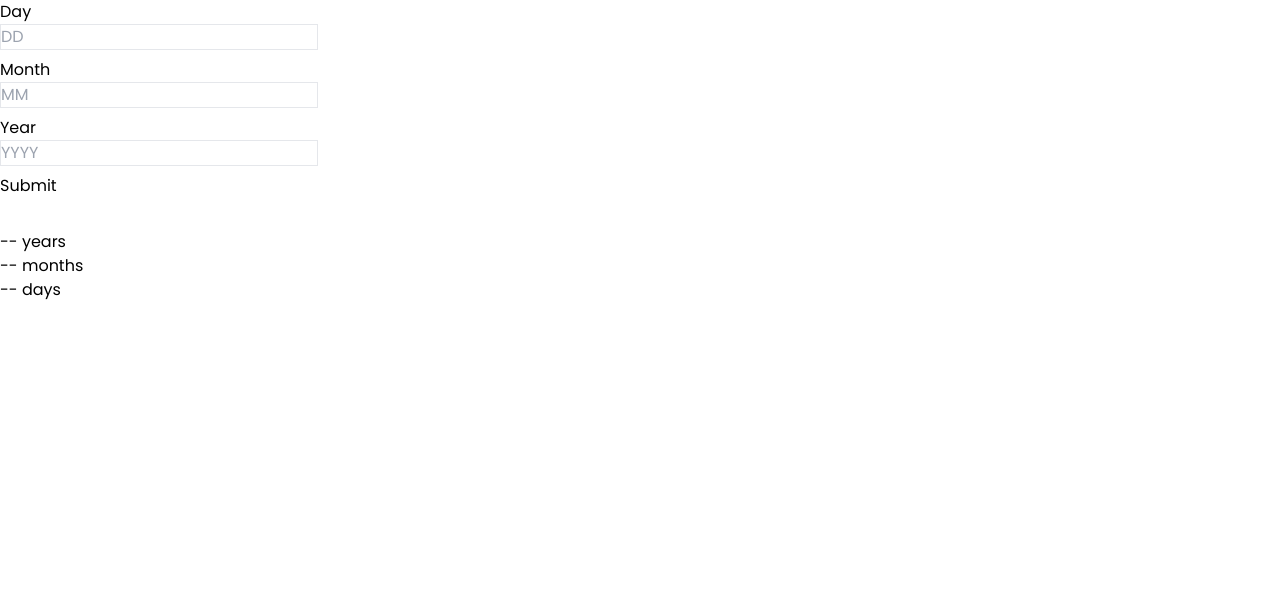
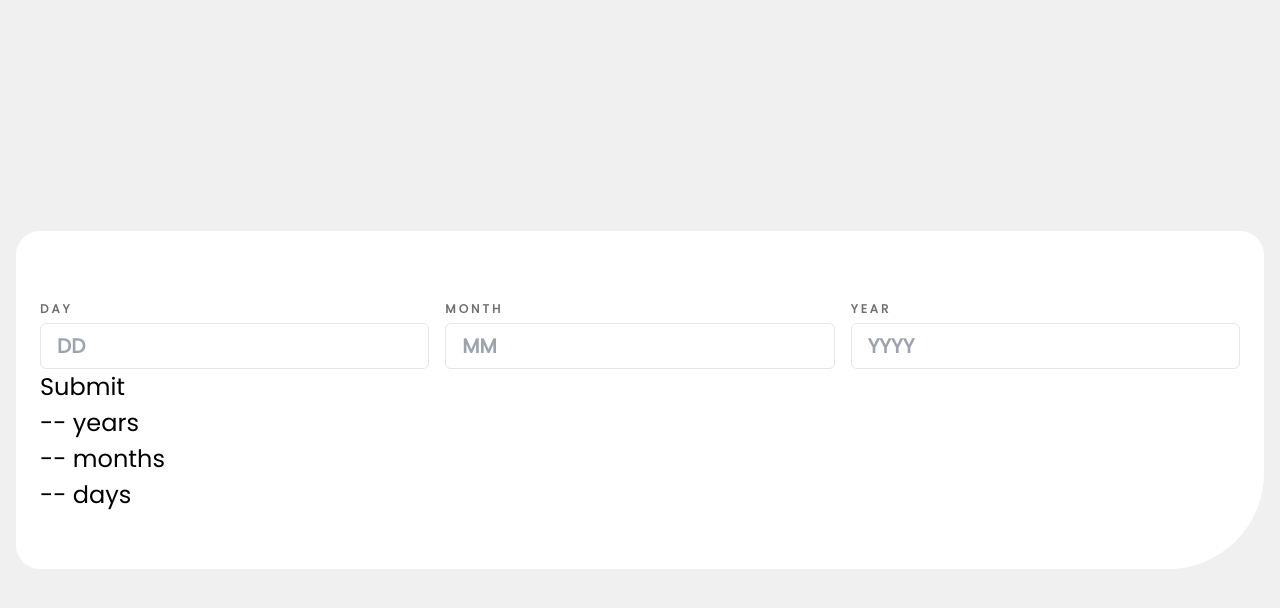
Before and after one commit to leocsdev/reactv-fem-age-calculator-app, a React (Vite) app: page / in a window 1280 px wide. Shown: the top 608 px of the page. Built offline with nearby package versions, Linux system fonts and the light colour scheme.

Commit message:
Applied the design for form inputs.

```diff
--- a/src/App.jsx
+++ b/src/App.jsx
@@ -6,10 +6,12 @@ function App() {
   const [date, setDate] = useState(undefined);
 
   return (
-    <section className='body-font font-poppins flex flex-col gap-8'>
-      <Form setDate={setDate} />
-      <Result date={date} />
-    </section>
+    <main className='body-font font-poppins h-screen flex flex-col p-4 items-center justify-center bg-offWhite text-[24px]'>
+      <section className='bg-white px-6 py-14 rounded-3xl rounded-br-[96px]'>
+        <Form setDate={setDate} />
+        <Result date={date} />
+      </section>
+    </main>
   );
 }
 
--- a/src/components/Form.jsx
+++ b/src/components/Form.jsx
@@ -92,13 +92,19 @@ export default function Form({ setDate }) {
 
   return (
     <form onSubmit={handleSubmit(onSubmit)}>
-      <div className='flex flex-col items-start pb-2'>
-        <label htmlFor='day'>Day</label>
+      <section className='grid grid-cols-3 gap-4'>
+        <div>
+          <label
+            htmlFor='day'
+            className='text-[12px] uppercase font-bold tracking-[3px] text-smokeGrey'
+          >
+            Day
+          </label>
           <input
             id='day'
             type='number'
             placeholder='DD'
-          className='border'
+            className='border w-full font-bold text-xl px-4 py-2 rounded-md'
             {...register('day', { required: true, min: 1, max: maxDays })}
             onChange={handleDayChange}
           />
@@ -106,13 +112,18 @@ export default function Form({ setDate }) {
           {errors.day?.type === 'min' && <p>Must be a valid day</p>}
           {errors.day?.type === 'max' && <p>Must be a valid day</p>}
         </div>
-      <div className='flex flex-col items-start pb-2'>
-        <label htmlFor='month'>Month</label>
+        <div>
+          <label
+            htmlFor='month'
+            className='text-[12px] uppercase font-bold tracking-[3px] text-smokeGrey'
+          >
+            Month
+          </label>
           <input
             id='month'
             type='number'
             placeholder='MM'
-          className='border'
+            className='border w-full font-bold text-xl px-4 py-2 rounded-md'
             {...register('month', {
               required: true,
               min: 1,
@@ -124,13 +135,18 @@ export default function Form({ setDate }) {
           {errors.month?.type === 'min' && <p>Must be a valid month</p>}
           {errors.month?.type === 'max' && <p>Must be a valid month</p>}
         </div>
-      <div className='flex flex-col items-start pb-2'>
-        <label htmlFor='year'>Year</label>
+        <div>
+          <label
+            htmlFor='year'
+            className='text-[12px] uppercase font-bold tracking-[3px] text-smokeGrey'
+          >
+            Year
+          </label>
           <input
             id='year'
             type='number'
             placeholder='YYYY'
-          className='border'
+            className='border w-full font-bold text-xl px-4 py-2 rounded-md'
             {...register('year', {
               required: true,
               min: 100,
@@ -142,6 +158,7 @@ export default function Form({ setDate }) {
           {errors.year?.type === 'min' && <p>Must be a valid year</p>}
           {errors.year?.type === 'max' && <p>Must be in the past</p>}
         </div>
+      </section>
       <button type='submit'>Submit</button>
     </form>
   );
--- a/src/index.css
+++ b/src/index.css
@@ -4,7 +4,7 @@
 
 @font-face {
   font-family: 'Poppins';
-  src: url('../public//fonts/Poppins.ttf');
+  src: url('/fonts/Poppins.ttf');
 }
 
 /*
```
Lines whose indentation alone changed are shown as unchanged.
